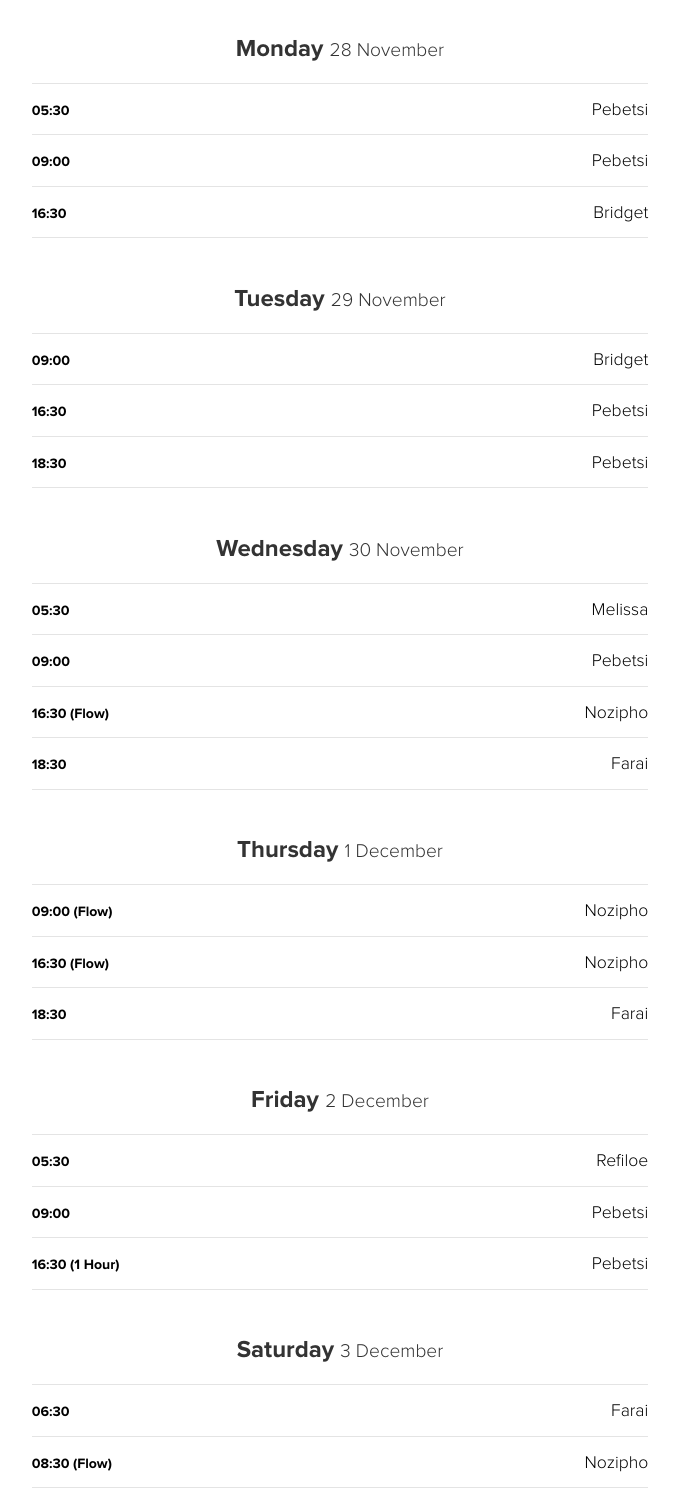
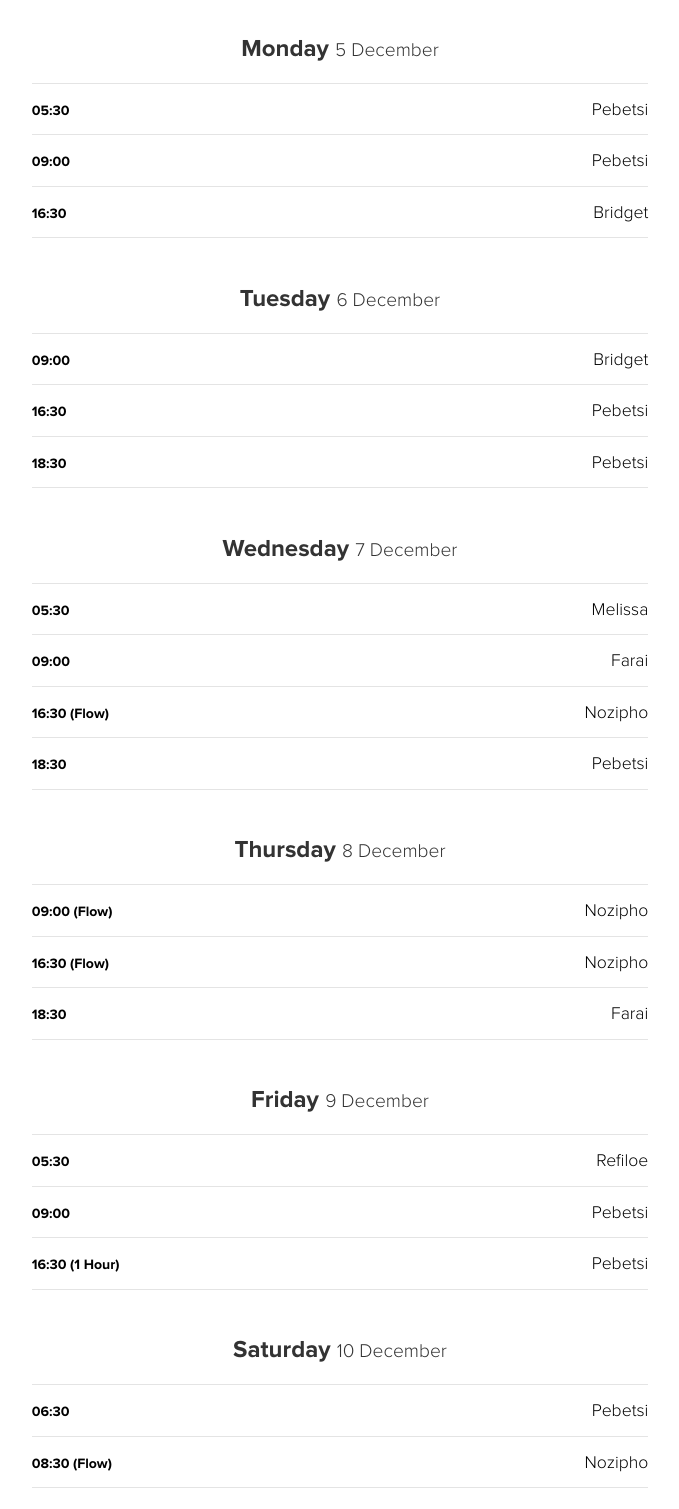
Before and after one commit to heyfarai/bikram, a website: page views/classes.html in a window 1280 px wide. Shown: the part 327-1836 px from the top of the page, without its empty margins (300-979 px from the left). Drawn offline with nearby package versions, Linux system fonts and the light colour scheme; files that its build step writes are made by us from their sources.

Commit message:
new prices and 5 Dec

```diff
--- a/views/classes.html
+++ b/views/classes.html
@@ -19,7 +19,7 @@
                         <div class="row">
                             <div class="col-sm-8 col-sm-offset-2">
                                 <ul class="class-list list-unstyled">
-                                    <li class="class-date"><h3><strong>Monday</strong> <span>28 November</span></h3></li>
+                                    <li class="class-date"><h3><strong>Monday</strong> <span>5 December</span></h3></li>
                                     <li>
                                         <span class="class-time">05:30</span>
                                         <span class="class-teacher pull-right">Pebetsi</span>
@@ -34,7 +34,7 @@
                                     </li>
                                 </ul>
                                 <ul class="class-list list-unstyled">
-                                    <li class="class-date"><h3><strong>Tuesday</strong> <span>29 November</span></h3></li>
+                                    <li class="class-date"><h3><strong>Tuesday</strong> <span>6 December</span></h3></li>
                                     <li>
                                         <span class="class-time">09:00</span>
                                         <span class="class-teacher pull-right">Bridget</span>
@@ -50,14 +50,14 @@
                                 </ul>
 
                                 <ul class="class-list list-unstyled">
-                                    <li class="class-date"><h3><strong>Wednesday</strong> <span>30 November</span></h3></li>
+                                    <li class="class-date"><h3><strong>Wednesday</strong> <span>7 December</span></h3></li>
                                     <li>
                                         <span class="class-time">05:30</span>
                                         <span class="class-teacher pull-right">Melissa</span>
                                     </li>
                                     <li>
                                         <span class="class-time">09:00</span>
-                                        <span class="class-teacher pull-right">Pebetsi</span>
+                                        <span class="class-teacher pull-right">Farai</span>
                                     </li>
                                     <li>
                                         <span class="class-time">16:30 (Flow)</span>
@@ -65,11 +65,11 @@
                                     </li>
                                     <li>
                                         <span class="class-time">18:30</span>
-                                        <span class="class-teacher pull-right">Farai</span>
+                                        <span class="class-teacher pull-right">Pebetsi</span>
                                     </li>
                                 </ul>
                                 <ul class="class-list list-unstyled">
-                                    <li class="class-date"><h3><strong>Thursday</strong> <span>1 December</span></h3></li>
+                                    <li class="class-date"><h3><strong>Thursday</strong> <span>8 December</span></h3></li>
                                     <li>
                                         <span class="class-time">09:00 (Flow)</span>
                                         <span class="class-teacher pull-right">Nozipho</span>
@@ -84,7 +84,7 @@
                                     </li>
                                 </ul>
                                 <ul class="class-list list-unstyled">
-                                    <li class="class-date"><h3><strong>Friday</strong> <span>2 December</span></h3></li>
+                                    <li class="class-date"><h3><strong>Friday</strong> <span>9 December</span></h3></li>
                                     <li>
                                         <span class="class-time">05:30</span>
                                         <span class="class-teacher pull-right">Refiloe</span>
@@ -99,10 +99,10 @@
                                     </li>
                                 </ul>
                                 <ul class="class-list list-unstyled">
-                                    <li class="class-date"><h3><strong>Saturday</strong> <span>3 December</span></h3></li>
+                                    <li class="class-date"><h3><strong>Saturday</strong> <span>10 December</span></h3></li>
                                     <li>
                                         <span class="class-time">06:30</span>
-                                        <span class="class-teacher pull-right">Farai</span>
+                                        <span class="class-teacher pull-right">Pebetsi</span>
                                     </li>
                                     <li>
                                         <span class="class-time">08:30 (Flow)</span>
@@ -110,7 +110,7 @@
                                     </li>
                                 </ul>
                                 <ul class="class-list list-unstyled">
-                                    <li class="class-date"><h3><strong>Sunday</strong> <span>4  December</span></h3></li>
+                                    <li class="class-date"><h3><strong>Sunday</strong> <span>11  December</span></h3></li>
                                     <li>
                                         <span class="class-time">09:00</span>
                                         <span class="class-teacher pull-right">Refiloe</span>
```
Also changed, not shown: views/pricing.html (+8 -8 lines).
